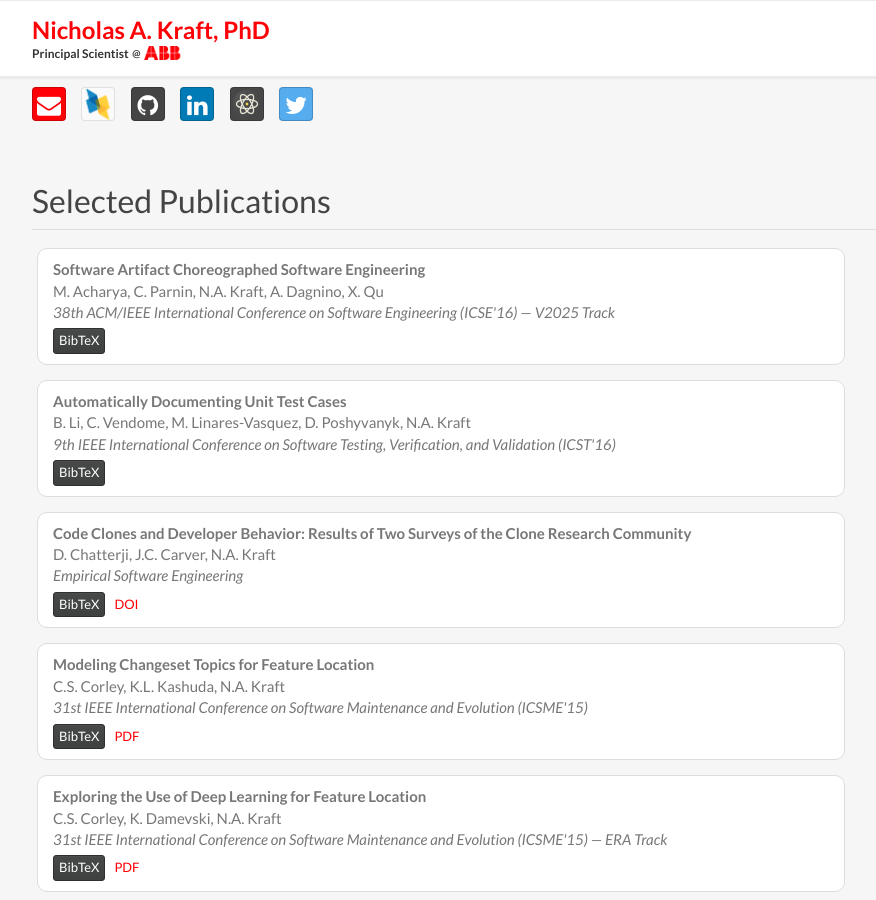
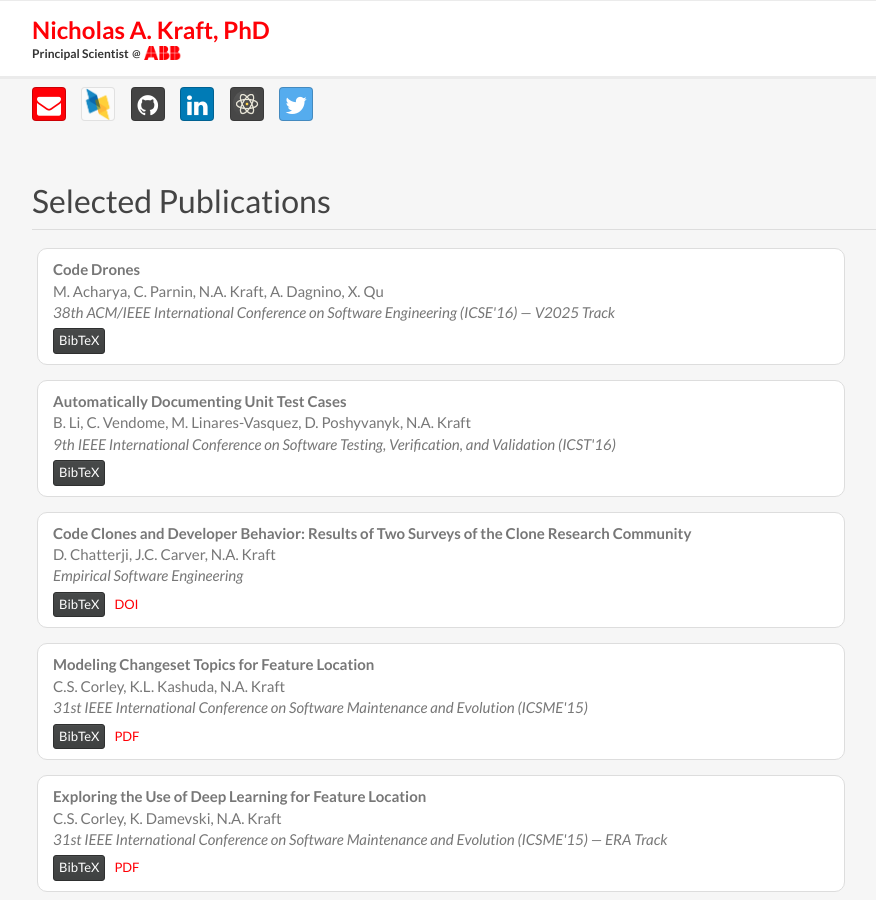
Before and after one commit to nkraft/nkraft.github.io, a Jekyll site: the page built from index.html, in a window 1280 px wide and 900 px high, scrolled down 319 px. Shown: the whole window, without its empty margins (138-1014 px from the left). Built offline with Jekyll 4.4.1, drawn with Linux system fonts in a browser that asks for light colours; nearby versions of some CDN libraries.

Commit message:
Update publications.html

```diff
--- a/_includes/publications.html
+++ b/_includes/publications.html
@@ -2,14 +2,14 @@
 <div class="row">
     <div class="col-pub">
         <div class="pub-html">
-            <span class="pub-title">Software Artifact Choreographed Software Engineering</span><br>
+            <span class="pub-title">Code Drones</span><br>
             <span class="pub-author">M. Acharya, C. Parnin, N.A. Kraft, A. Dagnino, X. Qu</span><br>
             <span class="pub-venue">38th ACM/IEEE International Conference on Software Engineering (ICSE'16) &mdash; V2025 Track</span><br>
         </div>
         <div class="pub-bibtex hidden">
 <pre>@inproceedings{Acharya_etal:2016,
   author    = {M. Acharya and C. Parnin and N.A. Kraft and A. Dagnino and X. Qu},
-  title     = {Software Artifact Choreographed Software Engineering},
+  title     = {Code Drones},
   booktitle = {Proceedings of the 38th ACM/IEEE International Conference on Software Engineering (ICSE'16)},
   month     = may,
   year      = 2016,
```
